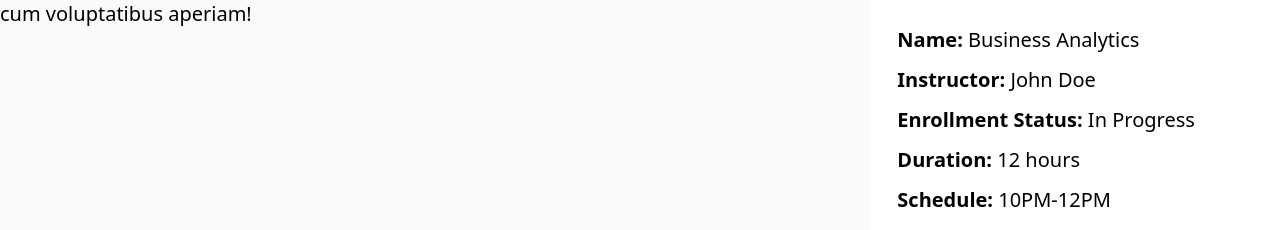
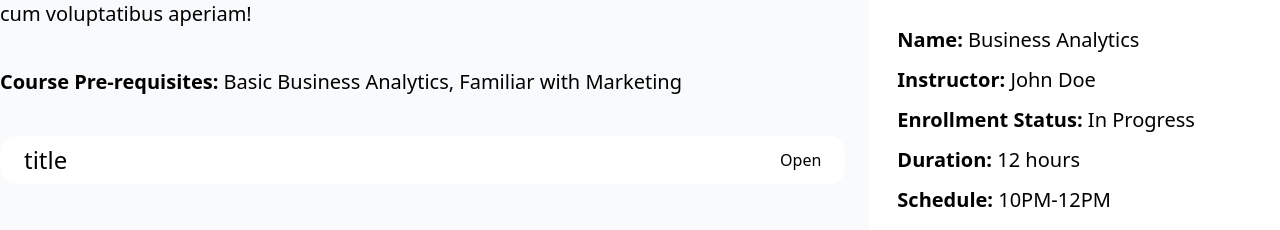
Before and after one commit to MdMuzahid07/Task-online-course, a React (Vite) app: page /courseDetails in a window 1280 px wide. Shown: the part 692-922 px from the top of the page. Built offline with nearby package versions, Linux system fonts and the light colour scheme.

Commit message:
accordion component

```diff
--- /dev/null
+++ b/src/components/ui/Accordion.jsx
@@ -0,0 +1,26 @@
+/* eslint-disable react/prop-types */
+import { useState } from "react";
+
+const Accordion = ({ title, children }) => {
+  const [isOpen, setIsOpen] = useState(false);
+  return (
+    <>
+      <div
+        onClick={() => setIsOpen(!isOpen)}
+        className={`flex justify-between items-center h-10 bg-white p-6 ${
+          !isOpen ? "rounded-2xl" : "rounded-t-3xl"
+        }`}
+      >
+        <h1 className="text-2xl">{title}</h1>
+        <p>Open</p>
+      </div>
+      {isOpen && (
+        <div className="w-full px-6 py-7 bg-white rounded-b-3xl">
+          {children}
+        </div>
+      )}
+    </>
+  );
+};
+
+export default Accordion;
--- a/src/pages/CourseDetails.jsx
+++ b/src/pages/CourseDetails.jsx
@@ -1,3 +1,4 @@
+import Accordion from "../components/ui/Accordion";
 import { globalStyles } from "../constants";
 import Button from "./Button";
 
@@ -55,7 +56,7 @@ const CourseDetails = () => {
 
       <section className={globalStyles.layoutWidth}>
         <div className="grid lg:grid-cols-9 gap-6 pt-10 pb-20">
-          <div className="lg:col-span-6">
+          <main className="lg:col-span-6">
             <h1 className="text-2xl sm:text-4xl font-semibold text-red-500">
               About this course
             </h1>
@@ -67,8 +68,17 @@ const CourseDetails = () => {
               veniam cupiditate doloremque. Itaque unde rerum facere sequi est
               rem? Tenetur cum voluptatibus aperiam!
             </p>
-          </div>
-          <div className="lg:col-span-3 max-h-[1000px] lg:max-h-[750px] bg-white rounded-3xl p-7 md:-mt-44">
+
+            <p className="text-xl mt-10">
+              <span className="font-bold">Course Pre-requisites: </span>Basic
+              Business Analytics, Familiar with Marketing
+            </p>
+
+            <div className="mt-10">
+              <Accordion title={"title"} />
+            </div>
+          </main>
+          <aside className="lg:col-span-3 max-h-[1000px] lg:max-h-[750px] bg-white rounded-3xl p-7 md:-mt-44">
             <img
               src="https://demo.edublink.co/wp-content/uploads/2023/05/girl-1.webp"
               alt="course-banner"
@@ -102,7 +112,7 @@ const CourseDetails = () => {
               </li>
             </ul>
             <Button>Enroll</Button>
-          </div>
+          </aside>
         </div>
       </section>
     </div>
```
